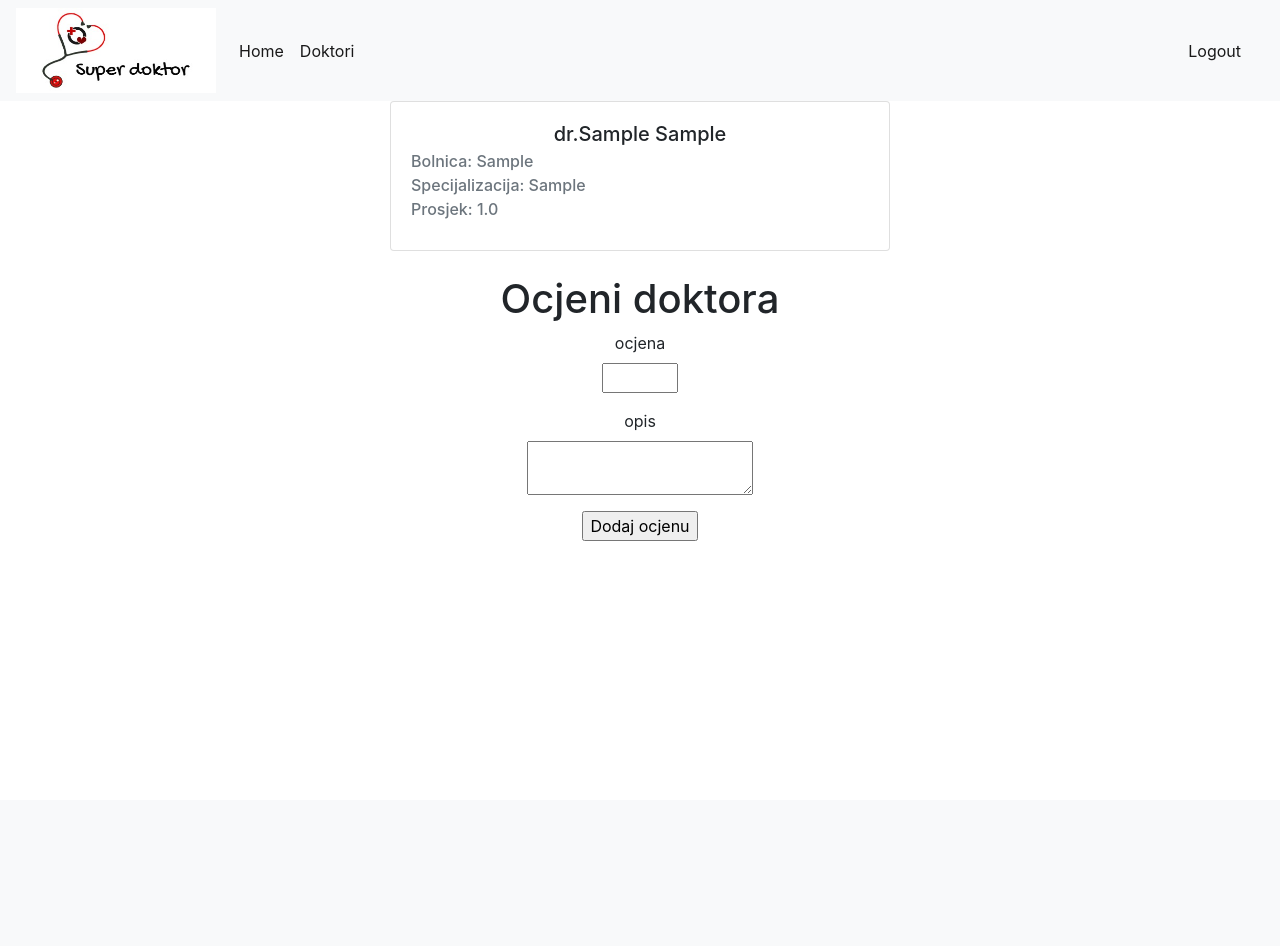
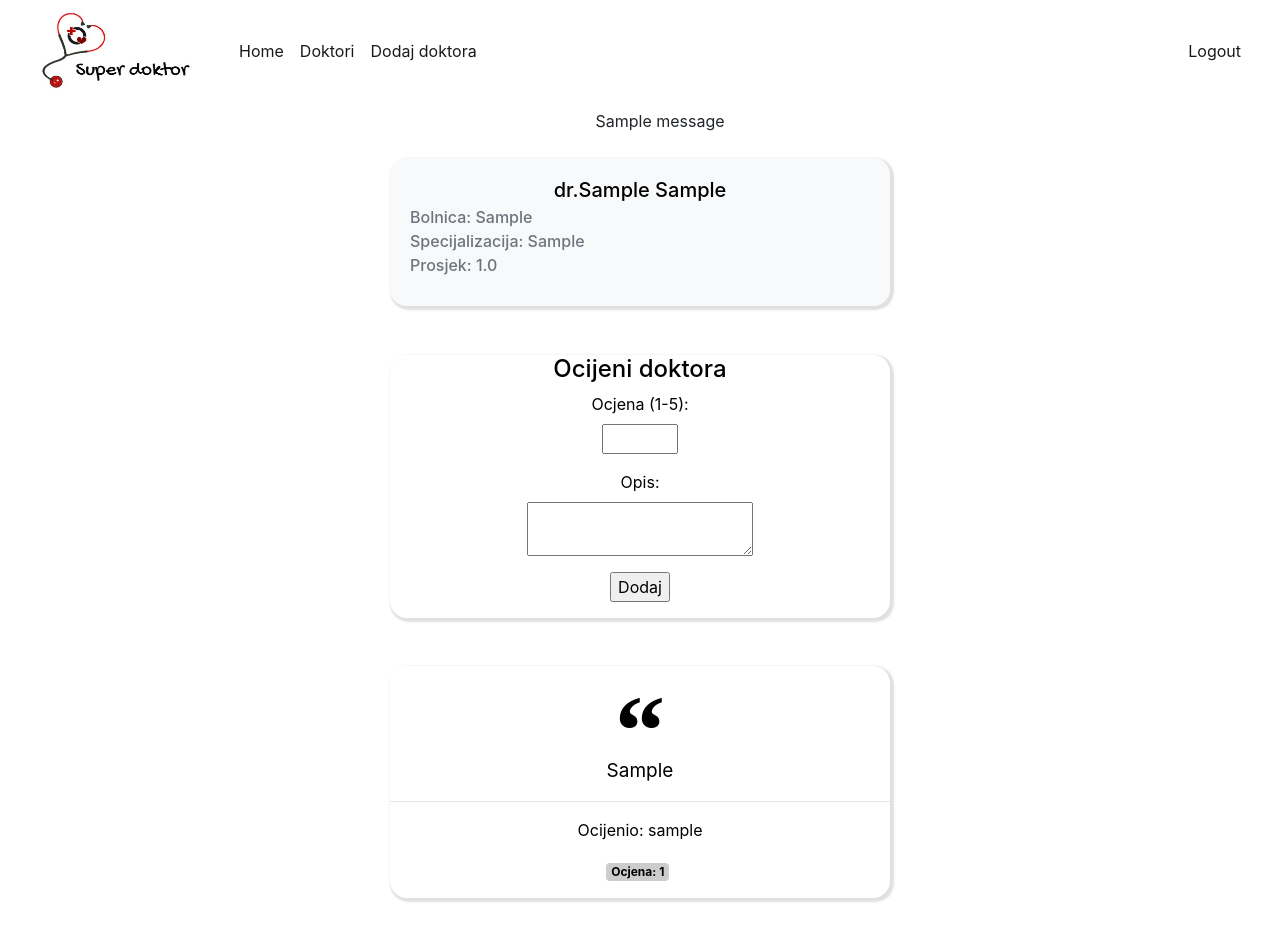
Before and after one commit to klukic123/dwa, a Flask app: page /pretraga/1 in a window 1280 px wide. Before the commit the page ends 541 px from the top, so only its background shows below. Run offline with Flask 2, Linux system fonts and the light colour scheme; a user stored in the database is signed in; tables that the repository leaves empty hold one stand-in row (values such as "Sample post"); one stand-in notice (Sample message) is shown; some libraries are stand-ins or nearby versions.

Commit message:
ispis poruka i uređivanje stranica
prikaz poruka i bootstrap i css uređivanje stranica

```diff
--- a/app/forms.py
+++ b/app/forms.py
@@ -7,16 +7,16 @@ from wtforms.ext.sqlalchemy.fields import QuerySelectField
 class LoginForm(FlaskForm):
     username = StringField('Username', validators=[DataRequired()])
     password = PasswordField('Password', validators=[DataRequired()])
-    remember_me = BooleanField('Remember Me')
-    submit = SubmitField('Sign In')
+    remember_me = BooleanField('Zapamti')
+    submit = SubmitField('Prijava')
 
 class RegistrationForm(FlaskForm):
     username = StringField('Username', validators=[DataRequired()])
     email = StringField('Email', validators=[DataRequired(), Email()])
     password = PasswordField('Password', validators=[DataRequired()])
     password2 = PasswordField(
-        'Repeat Password', validators=[DataRequired(), EqualTo('password')])
-    submit = SubmitField('Register')
+        'Ponovi Password', validators=[DataRequired(), EqualTo('password')])
+    submit = SubmitField('Registriraj se')
 
     def validate_username(self, username):
         user = User.query.filter_by(username=username.data).first()
@@ -29,10 +29,12 @@ class RegistrationForm(FlaskForm):
             raise ValidationError('Please use a different email address.')
 
 class Dodaj_doktoraForm(FlaskForm):
-    ime = StringField('ime', validators=[DataRequired()])
-    prezime = StringField('prezime', validators=[DataRequired()])
+    ime = StringField('Ime', validators=[DataRequired()])
+    prezime = StringField('Prezime', validators=[DataRequired()])
     specijalizacija_id = SelectField('specijalizacija',choices=[])
+    specijalizacija_id = SelectField(coerce=int)
     bolnica_id = SelectField('bolnica',choices=[])
+    bolnica_id = SelectField(coerce=int)
     submit = SubmitField('Dodaj doktora')
 
 class Search(FlaskForm):
@@ -40,6 +42,6 @@ class Search(FlaskForm):
     submit = SubmitField('Pretraži')
 
 class Ocjeni_doktoraForm(FlaskForm):
-    ocjena = IntegerField('ocjena', validators=[DataRequired(),NumberRange(min=1, max=5, message='Unesi ocjenu(1-5)')])
-    opis = TextAreaField('opis', validators=[DataRequired()])
-    submit = SubmitField('Dodaj ocjenu')
+    ocjena = IntegerField('Ocjena (1-5)', validators=[DataRequired(),NumberRange(min=1, max=5, message='Unesi ocjenu(1-5)')])
+    opis = TextAreaField('Opis', validators=[DataRequired()])
+    submit = SubmitField('Dodaj')
--- a/app/routes.py
+++ b/app/routes.py
@@ -25,7 +25,7 @@ def login():
     if form.validate_on_submit():
         user = User.query.filter_by(username=form.username.data).first()
         if user is None or not user.check_password(form.password.data):
-            flash('Invalid username or password')
+            flash('Krivi username ili lozinka')
             return redirect(url_for('login'))
         login_user(user, remember=form.remember_me.data)
         next_page = request.args.get('next')
@@ -49,7 +49,7 @@ def register():
         user.set_password(form.password.data)
         db.session.add(user)
         db.session.commit()
-        flash('Congratulations, you are now a registered user!')
+        flash('Registrirali ste se!')
         return redirect(url_for('login'))
     return render_template('register.html', title='Register', form=form)
 
@@ -66,7 +66,7 @@ def dodaj_doktora():
                         bolnica_id=form.bolnica_id.data)
         db.session.add(doktor)
         db.session.commit()
-        flash('dodali ste doktora')
+        flash('Dodali ste doktora!')
         return redirect(url_for('index'))
     return render_template('dodaj_doktora.html', title='dodaj_doktora', form=form)
 
@@ -75,11 +75,9 @@ def pretraga():
     form = Search()
     if form.validate_on_submit():
         search = form.search.data
-        sql = text('select doktor.id,doktor.ime,doktor.prezime,specijalizacija.naziv as specijalizacija,bolnica.naziv as bolnica,avg(ocjena) as prosjek from doktor join specijalizacija on doktor.specijalizacija_id=specijalizacija.id join bolnica on bolnica.id=doktor.bolnica_id  left join ocjena on ocjena.doktor_id=doktor.id WHERE doktor.ime like "{}" group by doktor.id;'.format(search))
+        sql = text('select doktor.id,doktor.ime,doktor.prezime,specijalizacija.naziv as specijalizacija,bolnica.naziv as bolnica,avg(ocjena) as prosjek from doktor join specijalizacija on doktor.specijalizacija_id=specijalizacija.id join bolnica on bolnica.id=doktor.bolnica_id  left join ocjena on ocjena.doktor_id=doktor.id WHERE doktor.ime like "{}%" group by doktor.id;'.format(search))
         doktor = db.engine.execute(sql)
-        #<--doktor = Doktor.query.filter(Doktor.ime.like("%" + search + "%")).all()
         return render_template("pretraga.html", form=form, doktor=doktor)
-    #<--doktor = Doktor.query.join(Bolnica, Doktor.bolnica_id==Bolnica.id).join(Specijalizacija, Doktor.specijalizacija_id==Specijalizacija.id).add_columns(Doktor.ime,Doktor.prezime,Specijalizacija.naziv,Bolnica.naziv)
     doktor = db.engine.execute(text("select doktor.id,doktor.ime,doktor.prezime,specijalizacija.naziv as specijalizacija,bolnica.naziv as bolnica,avg(ocjena) as prosjek from doktor join specijalizacija on doktor.specijalizacija_id=specijalizacija.id join bolnica on bolnica.id=doktor.bolnica_id left join ocjena on ocjena.doktor_id=doktor.id group by doktor.id").execution_options(autocommit=True))
     return render_template("pretraga.html", form=form, doktor=doktor)
 
@@ -89,10 +87,12 @@ def doktor(id):
     sql = text('select doktor.id,doktor.ime,doktor.prezime,specijalizacija.naziv as specijalizacija,bolnica.naziv as bolnica,avg(ocjena) as prosjek,opis from doktor join specijalizacija on doktor.specijalizacija_id=specijalizacija.id join bolnica on bolnica.id=doktor.bolnica_id left join ocjena on ocjena.doktor_id=doktor.id WHERE doktor.id={};'.format(id))
     doktor = db.engine.execute(sql)
     granica = Ocjena.query.filter_by(doktor_id=id).first()
+    sql2 = text('select user.username,ocjena.ocjena,ocjena.opis from user join ocjena on user.id=ocjena.user_id WHERE ocjena.doktor_id={};'.format(id))
+    sveocjene=db.engine.execute(sql2)
     if form.validate_on_submit():
         ocjena = Ocjena(ocjena=form.ocjena.data,user_id=current_user.id,doktor_id=id,opis=form.opis.data)
         db.session.add(ocjena)
         db.session.commit()
-        flash('ocjenili  ste doktora')
+        flash('Ocjenili  ste doktora!')
         return redirect(url_for('index'))
-    return render_template('doktor.html', title='Doktor', doktor=doktor,form=form)
+    return render_template('doktor.html', title='Doktor', doktor=doktor,form=form,sveocjene=sveocjene)
--- /dev/null
+++ b/app/static/css/style.css
@@ -0,0 +1,37 @@
+
+blockquote{
+    border-left:none
+}
+
+.quote-badge{
+    background-color: rgba(0, 0, 0, 0.2);
+}
+
+.quote-box{
+
+    overflow: hidden;
+    margin-top: -50px;
+    padding-top: -100px;
+    border-radius: 17px;
+    margin-top: 25px;
+    color:black;
+    width: 325px;
+    box-shadow: 2px 2px 2px 2px #E0E0E0;
+
+}
+
+.quotation-mark{
+
+    margin-top: -10px;
+    font-weight: bold;
+    font-size:100px;
+    color:black;
+    font-family: "Times New Roman", Georgia, Serif;
+
+}
+
+.quote-text{
+
+    font-size: 19px;
+    margin-top: -65px;
+}
--- a/app/templates/doktor.html
+++ b/app/templates/doktor.html
@@ -3,8 +3,8 @@
 {% block content %}
 
     {% for doktori in doktor %}
-    <div class="card mx-auto " style="width: 500px;">
-            <div class="card-body">
+    <div class="quote-box mx-auto  " style="width: 500px;">
+            <div class="card-body bg-light">
               <h5 class="card-title">dr.{{doktori.ime}} {{doktori.prezime}}</h5>
               <h6 class="card-subtitle mb-2 text-muted float-left">Bolnica: {{doktori.bolnica}}</h6><br>
               <h6 class="card-subtitle mb-2 text-muted float-left">Specijalizacija: {{doktori.specijalizacija}}</h6><br>
@@ -13,18 +13,19 @@
           </div>
           <br>
     {% endfor %}
-    <h1>Ocjeni doktora</h1>
+    <div class="quote-box mx-auto " style="width: 500px;">
+    <h4>Ocijeni doktora</h4>
     <form action="" method="post">
         {{ form.hidden_tag() }}
         <p>
-            {{ form.ocjena.label }}<br>
+            {{ form.ocjena.label }}:<br>
             {{ form.ocjena(size=1) }}<br>
             {% for error in form.ocjena.errors %}
             <span style="color: red;">[{{ error }}]</span>
             {% endfor %}
         </p>
         <p>
-          {{ form.opis.label }}<br>
+          {{ form.opis.label }}:<br>
           {{ form.opis(size=1) }}<br>
           {% for error in form.opis.errors %}
           <span style="color: red;">[{{ error }}]</span>
@@ -32,4 +33,30 @@
       </p>
         <p>{{ form.submit() }}</p>
     </form>
+  </div>
+    {% for ocjene in sveocjene %}
+
+          <div class="container ">
+              <br><br>
+              <blockquote class="quote-box m-auto" style="width: 500px">
+                <p class="quotation-mark">
+                  “
+                </p>
+                <p class="quote-text">
+                    {{ocjene.opis}}
+                </p>
+                <hr>
+                <div class="blog-post-actions">
+                  <p class="blog-post-bottom pull-left">
+                      Ocijenio: {{ocjene.username}}
+                  </p>
+                  <p class="blog-post-bottom pull-right">
+                    <span class="badge quote-badge">Ocjena: {{ocjene.ocjena}}</span>
+                  </p>
+                </div>
+              </blockquote>
+              <br><br>
+          </div>
+
+    {% endfor %}
 {% endblock %}
--- a/app/templates/layout.html
+++ b/app/templates/layout.html
@@ -5,6 +5,7 @@
         <link href="//maxcdn.bootstrapcdn.com/bootstrap/4.0.0/css/bootstrap.min.css" rel="stylesheet" id="bootstrap-css">
         <script src="//cdnjs.cloudflare.com/ajax/libs/jquery/3.2.1/jquery.min.js"></script>
         <link rel="stylesheet" href="https://use.fontawesome.com/releases/v5.0.8/css/all.css">
+        <link href="../static/css/style.css" rel='stylesheet' type='text/css' />
         {% if title %}
         <title>{{ title }}</title>
         {% else %}
@@ -12,7 +13,7 @@
         {% endif %}
     </head>
     <body>
-            <nav class="navbar navbar-expand-lg navbar-light bg-light">
+            <nav class="navbar navbar-expand-lg navbar-light bg-white ">
                     <a href="{{ url_for('index') }}">
                         <img src='/static/images/superdoktor.jpg' width="200" height="85">
                     </a>
@@ -20,7 +21,7 @@
                       <span class="navbar-toggler-icon"></span>
                     </button>
 
-                    <div class="collapse navbar-collapse" id="navbarSupportedContent">
+                    <div class="collapse navbar-collapse " id="navbarSupportedContent">
                         <div class="col-6">
                                 <ul class="navbar-nav mr-auto">
                                         <li class="nav-item active">
@@ -29,6 +30,12 @@
                                         <li class="nav-item active">
                                             <a class="nav-link" href="{{ url_for('pretraga') }}">Doktori</a>
                                         </li>
+                                        {% if current_user.is_anonymous %}
+                                        {% else %}
+                                        <li class="nav-item active">
+                                                <a class="nav-link" href="{{ url_for('dodaj_doktora') }}">Dodaj doktora</a>
+                                        </li>
+                                        {% endif %}
 
                                 </ul>
                         </div>
@@ -51,7 +58,16 @@
 
                     </div>
                   </nav>
-                   <div class="container text-center ">
+                   <div class="container text-center pt-2">
+                        {% with messages = get_flashed_messages() %}
+                        {% if messages %}
+                          <ul class=flashes>
+                          {% for message in messages %}
+                            {{ message }}
+                          {% endfor %}
+                          </ul>
+                        {% endif %}
+                      {% endwith %}
                     {% block content %}{% endblock %}
                    </div>
 
--- a/app/templates/pretraga.html
+++ b/app/templates/pretraga.html
@@ -13,7 +13,7 @@
             </form>
 
         {% for doktori in doktor %}
-        <div class="card mx-auto " style="width: 500px;">
+        <div class=" mx-auto quote-box " style="width: 500px;">
                 <div class="card-body">
                   <h5 class="card-title">dr.{{doktori.ime}} {{doktori.prezime}}</h5>
                   <h6 class="card-subtitle mb-2 text-muted float-left">Bolnica: {{doktori.bolnica}}</h6><br>
--- a/app/templates/register.html
+++ b/app/templates/register.html
@@ -1,7 +1,8 @@
 {% extends "layout.html" %}
 
 {% block content %}
-        <h1>Register</h1>
+<h1>Register</h1>
+<div class="quote-box m-auto pt-2">
         <form action="" method="post">
             {{ form.hidden_tag() }}
             <p>
@@ -34,4 +35,5 @@
             </p>
             <p>{{ form.submit() }}</p>
         </form>
+</div>
 {% endblock %}
```
Also changed, not shown: app/templates/dodaj_doktora.html (+7 -1 lines), app/templates/login.html (+5 -2 lines).
